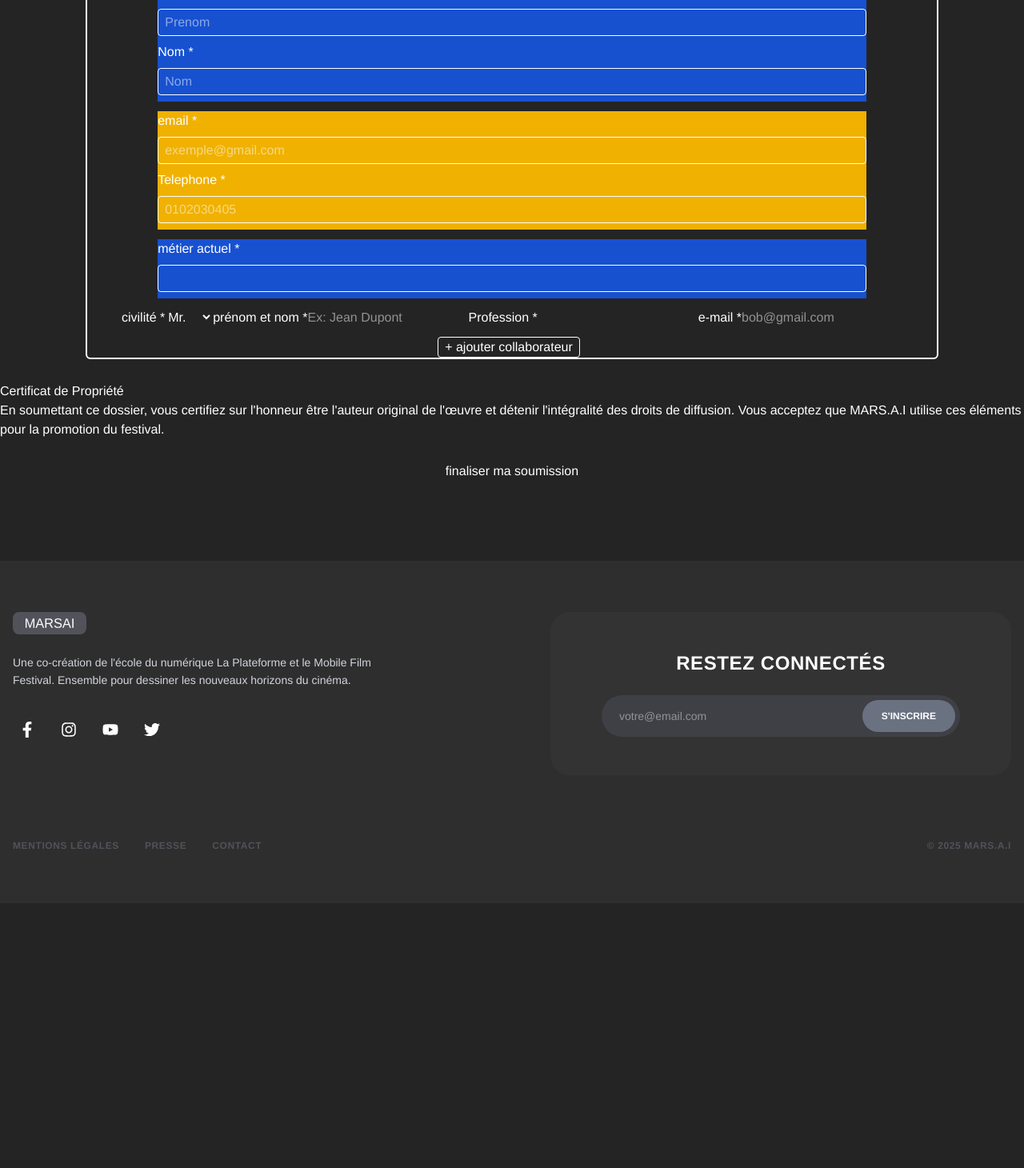
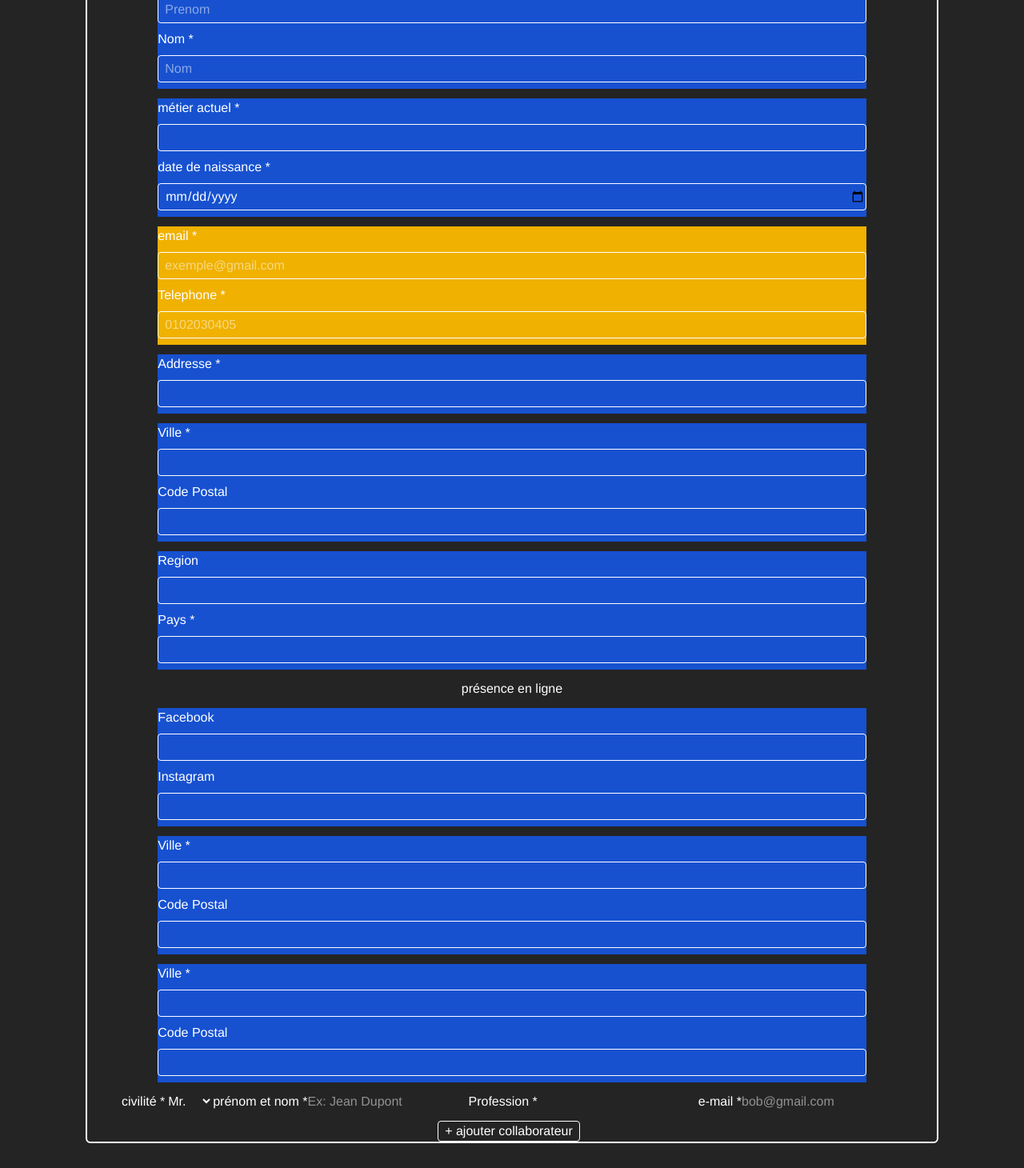
Before and after one commit to Gersho/marsai-front, a React (Vite) app: page /submit in a window 1280 px wide. Shown: the part 2040-3500 px from the top of the page at 80% size. Before the commit the page ends 3169 px from the top, so only its background shows below. Built offline with nearby package versions, Linux system fonts and the light colour scheme.

Commit message:
WIP reference commit for alternative version

```diff
--- a/src/components/MovieSubmit/MovieSubmitDeliverables.jsx
+++ b/src/components/MovieSubmit/MovieSubmitDeliverables.jsx
@@ -31,12 +31,12 @@ function MovieSubmitDeliverables() {
                 <label className="flex flex-col items-center" htmlFor="form-cover-image">
                     <p className="self-start">Vignette Officielle (16:9) *</p>
                     <div className="flex flex-col items-center gap-5 m-2 w-full max-w-sm bg-zinc-800 p-5 rounded-xl border-2 border-zinc-300 border-dashed hover:bg-zinc-900" >
-                        <div className="p-2 rounded-3xl bg-zinc-600">
-                            <IoImageOutline className="text-zinc-800" size={80} />
+                        <div>
+                            <IoImageOutline className="text-zinc-500" size={80} />
                             <input className="hidden" type="file" id="form-cover-image" name="cover-image"></input>
                         </div>
                         <p className="uppercase text-zinc-200 font-bold">Cliquez pour upload</p>
-                        <p className="py-2 px-4 bg-zinc-600 text-zinc-200 rounded-3xl  text-sm">PNG ou JPG • Max 15Mo</p>
+                        <p className="py-2 px-4 bg-zinc-700 text-zinc-200 rounded-3xl  text-sm">PNG ou JPG • Max 15Mo</p>
                     </div>
                 </label>
 
--- a/src/components/MovieSubmit/MovieSubmitTeamComposition.jsx
+++ b/src/components/MovieSubmit/MovieSubmitTeamComposition.jsx
@@ -25,6 +25,19 @@ function MovieSubmitTeamComposition() {
                     required></input>
             </div>
 
+            <div className="w-5/6 bg-primary">
+
+
+                <label htmlFor="form-director-job">métier actuel *</label>
+                <input className="border border-gray rounded-sm min-w-full pl-2 py-1 my-2" id="form-director-job" type="text" name="director-job" placeholder="" title="métier actuel du realisateur"
+                    required></input>
+
+
+                <label htmlFor="form-director-birthdate">date de naissance *</label>
+                <input className="border border-gray rounded-sm min-w-full pl-2 py-1 my-2" id="form-director-birthdate" type="date" name="director-birthdate" placeholder="" title="date de naissance du realisateur"
+                    required></input>
+
+            </div>
 
             <div className="flex flex-col w-5/6 bg-secondary">
                 <label htmlFor="form-director-email">email *</label>
@@ -36,13 +49,76 @@ function MovieSubmitTeamComposition() {
                     required></input>
             </div>
 
+
+
             <div className="w-5/6 bg-primary">
+                <label htmlFor="form-director-address">Addresse *</label>
+                <input className="border border-gray rounded-sm min-w-full pl-2 py-1 my-2" id="form-director-address" type="text" name="director-address" placeholder="" title="Addresse postale du directeur"
+                    required></input>
+            </div>
 
-                <label htmlFor="form-director-job">métier actuel *</label>
-                <input className="border border-gray rounded-sm min-w-full pl-2 py-1 my-2" id="form-director-job" type="text" name="director-job" placeholder="" title="métier actuel du realisateur"
+            <div className="flex flex-col w-5/6 bg-primary">
+                <label htmlFor="form-director-city">Ville *</label>
+                <input className="border border-gray rounded-sm min-w-full pl-2 py-1 my-2" id="form-director-city" type="text" name="director-city" placeholder="" title="Ville du directeur"
                     required></input>
 
+                <label htmlFor="form-director-zipcode">Code Postal</label>
+                <input className="border border-gray rounded-sm min-w-full pl-2 py-1 my-2" id="form-director-zipcode" type="text" name="director-zipcode" placeholder="" title="Code Postal du realisateur"
+                ></input>
             </div>
+
+            <div className="flex flex-col w-5/6 bg-primary">
+                <label htmlFor="form-director-region">Region</label>
+                <input className="border border-gray rounded-sm min-w-full pl-2 py-1 my-2" id="form-director-region" type="text" name="director-region" placeholder="" title="Region du directeur"
+                    required></input>
+
+                <label htmlFor="form-director-country">Pays *</label>
+                <input className="border border-gray rounded-sm min-w-full pl-2 py-1 my-2" id="form-director-country" type="text" name="director-country" placeholder="" title="Pays du realisateur"
+                ></input>
+            </div>
+
+            {/* ici */}
+            présence en ligne
+
+            <div className="flex flex-col w-5/6 bg-primary">
+                <label htmlFor="form-director-facebook">Facebook</label>
+                <input className="border border-gray rounded-sm min-w-full pl-2 py-1 my-2" id="form-director-facebook" type="text" name="director-facebook" placeholder="" title="Ville du directeur"
+                ></input>
+
+                <label htmlFor="form-director-zipcode">Instagram</label>
+                <input className="border border-gray rounded-sm min-w-full pl-2 py-1 my-2" id="form-director-zipcode" type="text" name="director-zipcode" placeholder="" title="Code Postal du realisateur"
+                ></input>
+            </div>
+
+            <div className="flex flex-col w-5/6 bg-primary">
+                <label htmlFor="form-director-city">Ville *</label>
+                <input className="border border-gray rounded-sm min-w-full pl-2 py-1 my-2" id="form-director-city" type="text" name="director-city" placeholder="" title="Ville du directeur"
+                ></input>
+
+                <label htmlFor="form-director-zipcode">Code Postal</label>
+                <input className="border border-gray rounded-sm min-w-full pl-2 py-1 my-2" id="form-director-zipcode" type="text" name="director-zipcode" placeholder="" title="Code Postal du realisateur"
+                ></input>
+            </div>
+
+            <div className="flex flex-col w-5/6 bg-primary">
+                <label htmlFor="form-director-city">Ville *</label>
+                <input className="border border-gray rounded-sm min-w-full pl-2 py-1 my-2" id="form-director-city" type="text" name="director-city" placeholder="" title="Ville du directeur"
+                ></input>
+
+                <label htmlFor="form-director-zipcode">Code Postal</label>
+                <input className="border border-gray rounded-sm min-w-full pl-2 py-1 my-2" id="form-director-zipcode" type="text" name="director-zipcode" placeholder="" title="Code Postal du realisateur"
+                ></input>
+            </div>
+
+
+
+
+
+
+
+
+
+
 
 
 
```
